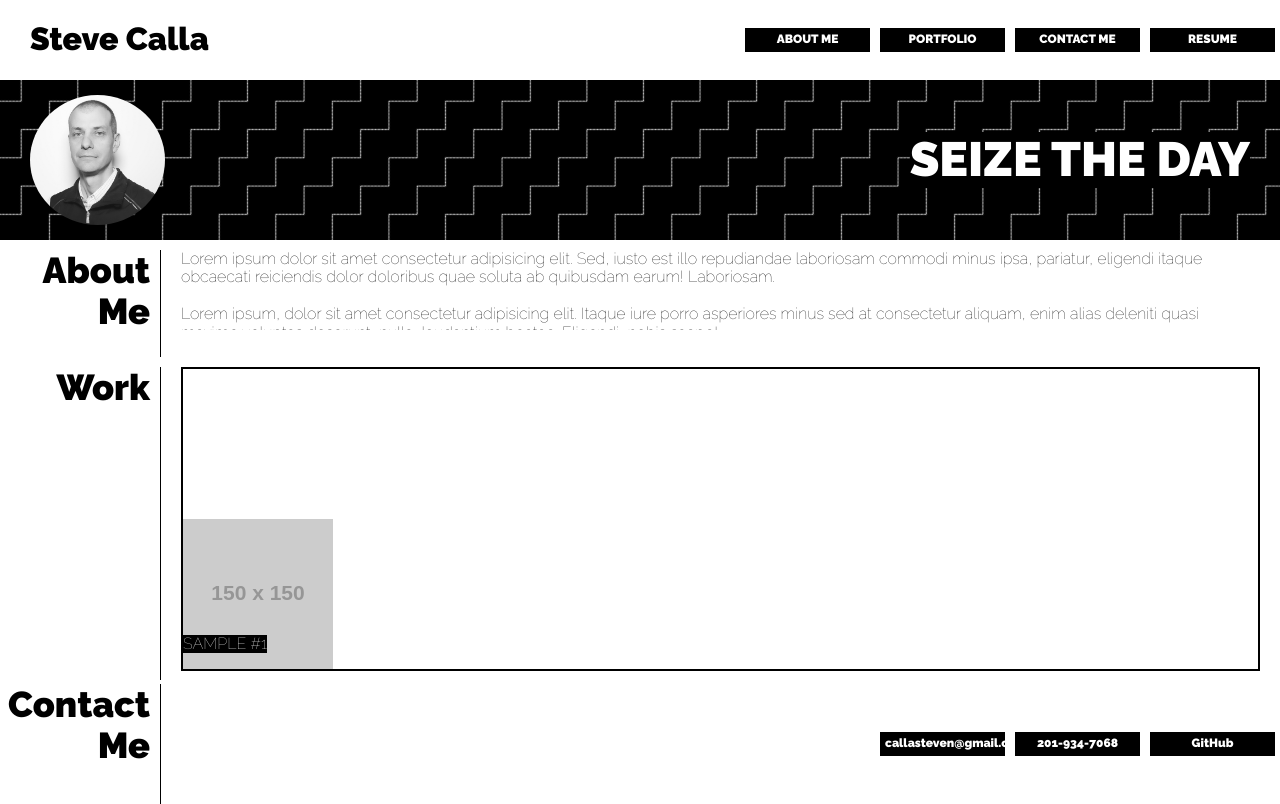
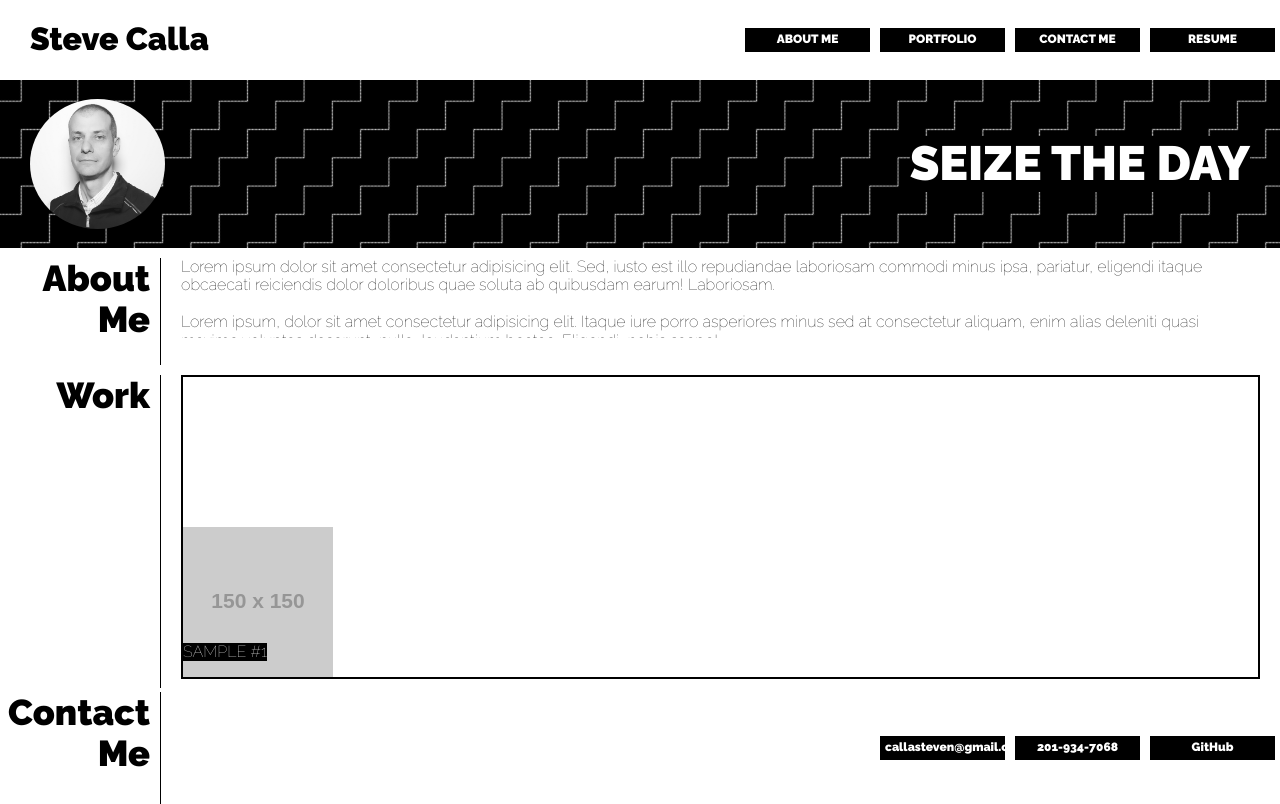
Before and after one commit to stevecalla/portfolio-steve-calla, a plain HTML site: page index.html in a window 1280 px wide. Drawn offline with nearby package versions, Linux system fonts and the light colour scheme; placeholder pictures from the web are drawn by us; a web font is replaced by a local one.

```diff
--- a/assets/css/style.css
+++ b/assets/css/style.css
@@ -7,10 +7,10 @@
   --bg: #e1e1e1;
   --bg: white;
   --header-height: 10vh;
-  --photo-height: 20vh;
+  --photo-height: 21vh;
   --main-height: 55vh;
   /* --main-height_mobile: 1000fpx; */
-  --footer-height: 15vh;
+  --footer-height: 14vh;
 }
 
 body {
```
